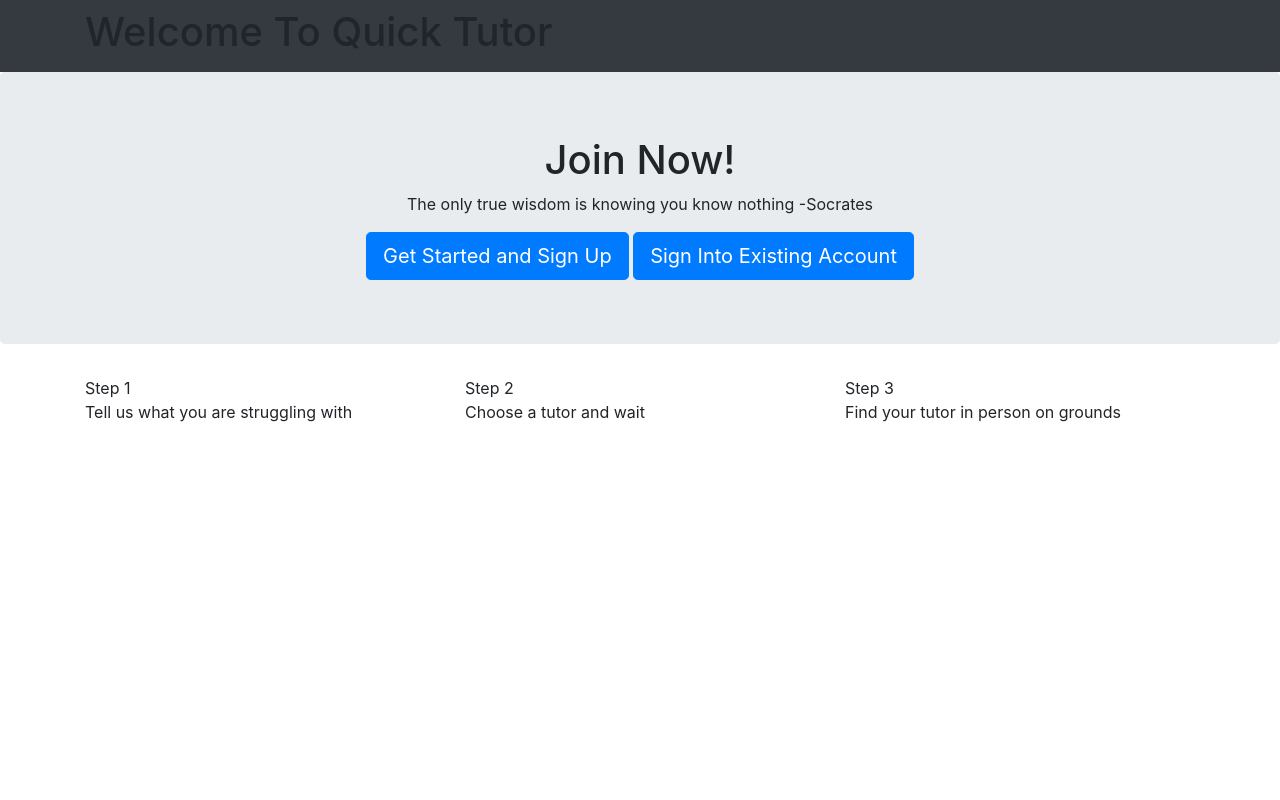
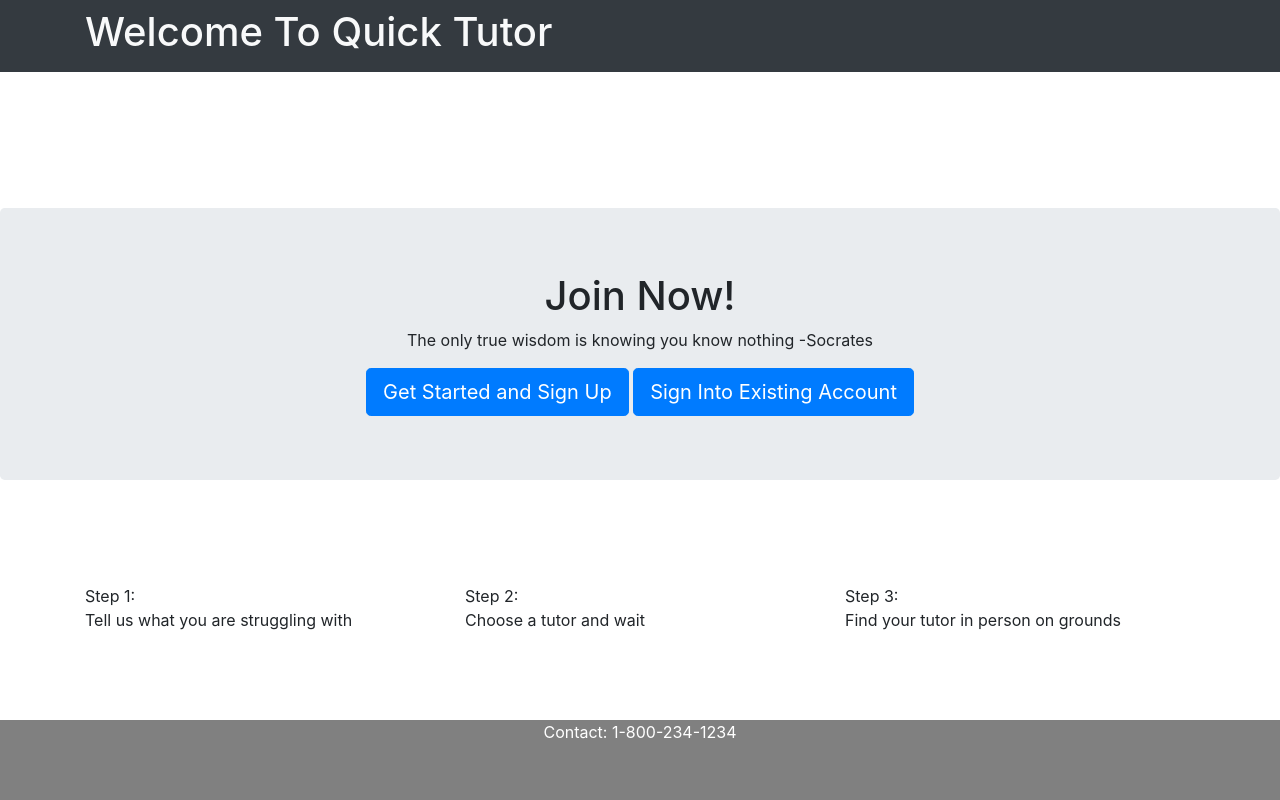
Before and after one commit to jayli201/quick-tutor, a Django app: page / in a window 1280 px wide. Run offline with Django 3.2, Linux system fonts and the light colour scheme; some libraries are stand-ins or nearby versions.

Commit message:
Spruced it up

```diff
--- a/students/templates/students/landing.html
+++ b/students/templates/students/landing.html
@@ -1,10 +1,24 @@
 <link href="https://stackpath.bootstrapcdn.com/bootstrap/4.4.1/css/bootstrap.min.css" rel="stylesheet" integrity="sha384-Vkoo8x4CGsO3+Hhxv8T/Q5PaXtkKtu6ug5TOeNV6gBiFeWPGFN9MuhOf23Q9Ifjh" crossorigin="anonymous">
+<style>
+  .footer {
+    position: fixed;
+    left: 0;
+    bottom: 0;
+    width: 100%;
+    height: 10%;
+    background-color:grey;
+    color: white;
+    text-align: center;
+  }
+  </style>
 <html>
   <nav class="navbar navbar-dark bg-dark navbar-fixed-top">
     <div class="container">
-      <h1 class="text-center">Welcome To Quick Tutor</h1>
+      <h1 class="text-light">Welcome To Quick Tutor</h1>
     </div>
   </nav>
+  <br style=line-height:7;>
+</br>
   <div class="jumbotron">
     <div class="container">
       <div class="row">
@@ -17,24 +31,28 @@
       </div>
     </div>
   </div>
+  <br style=line-height:3;>
+</br>
   <div class="container">
     <div class="row">
       <div class="col">
-        Step 1 <p>
+        Step 1: <p>
           Tell us what you are struggling with
         </p>
       </div>
       <div class="col">
-        Step 2 <p>
+        Step 2: <p>
           Choose a tutor and wait
         </p>
       </div>
       <div class="col">
-        Step 3 <p>
+        Step 3: <p>
           Find your tutor in person on grounds
         </p>
       </div>
     </div>
   </div>
-
+  <div class="footer">
+    <a>Contact: 1-800-234-1234</a>
+  </div>
 </html>
```
